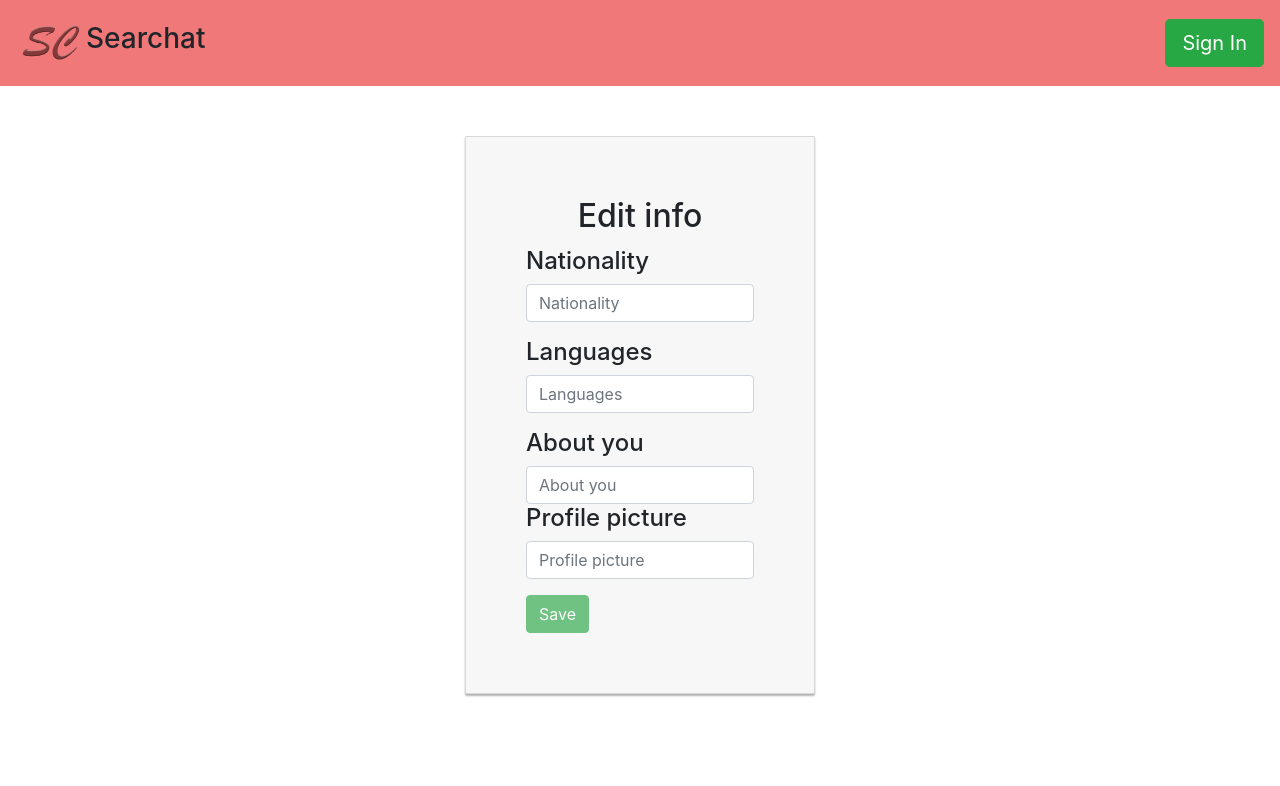
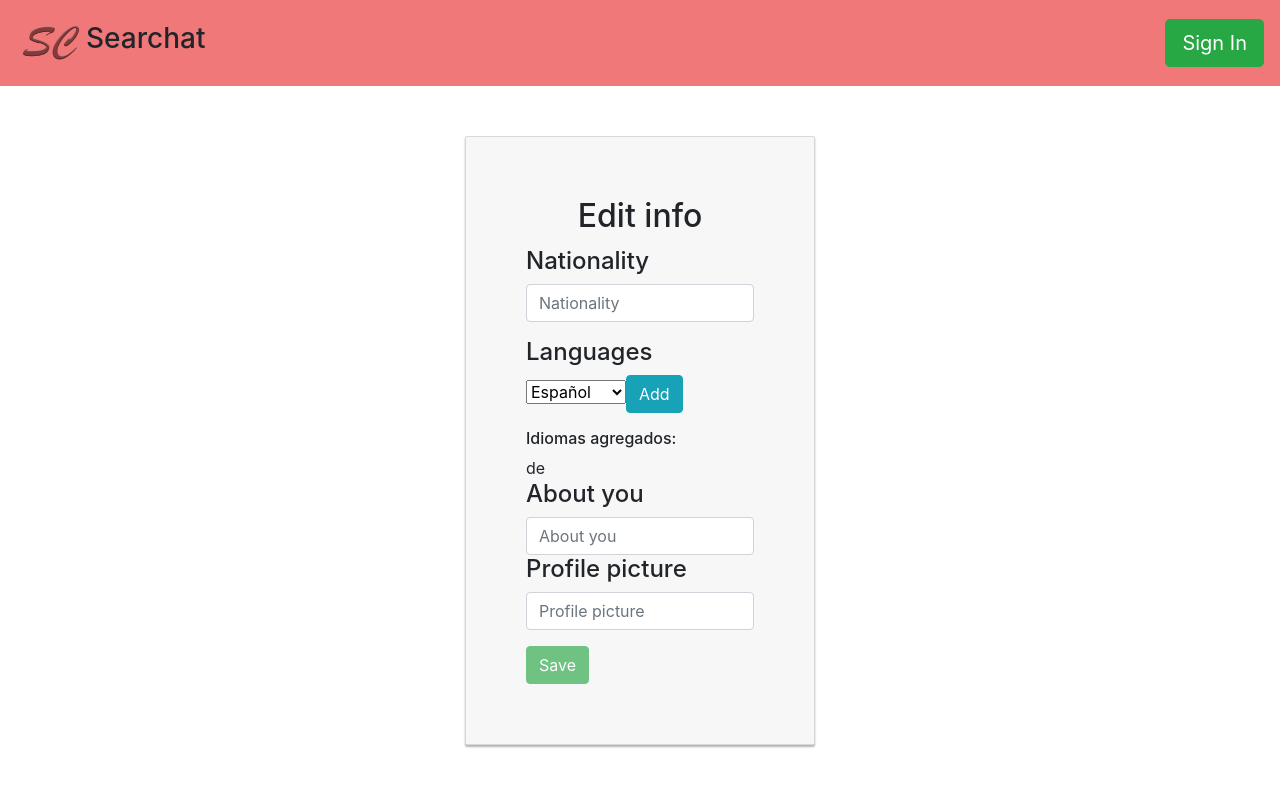
Before and after one commit to Searchat-COSW/Angular, an Angular app: page /profileConfiguration in a window 1280 px wide. Shown: the top 786 px of the page. Built offline with nearby package versions, Linux system fonts and the light colour scheme.

Commit message:
Improving the code

```diff
--- a/src/app/models/activity.ts
+++ b/src/app/models/activity.ts
@@ -4,13 +4,13 @@ export class Activity {
   private name: string;
   private description: string;
   private administrator: User;
-  private languages: string;
+  private languages: string [];
   private location: string;
   private date: string;
   private participants: User[];
   private price: string;
 
-constructor(name:string, description: string,administrator: User, languages:string, location: string, date:string, participants: User[], price:string) {
+constructor(name:string, description: string,administrator: User, languages:string [], location: string, date:string, participants: User[], price:string) {
         this.name = name;
         this.description = description;
         this.administrator = administrator;
--- a/src/app/models/profileInformation.ts
+++ b/src/app/models/profileInformation.ts
@@ -2,13 +2,13 @@ export class ProfileInformation{
 
     private nationality: string;
 
-    private languages: string;
+    private languages: string [];
 
     private aboutYou: string;
 
-    private image: string;
+    private image: File;
 
-    constructor(nationality: string, languages: string, aboutYou: string, image: string){
+    constructor(nationality: string, languages: string[], aboutYou: string, image: File){
         this.nationality = nationality;
         this.languages = languages;
         this.aboutYou = aboutYou;
--- a/src/app/pages/profile-configuration/profile-configuration.component.html
+++ b/src/app/pages/profile-configuration/profile-configuration.component.html
@@ -10,7 +10,25 @@
 
                 <div class="form-group">
                     <h4>Languages</h4>
-                    <input class="form-control" type="text" id="lenguages" placeholder="Languages" formControlName="languages" required>
+                    <select>
+                        <option value="Español">Español</option>
+                        <option value="Ingles">Ingles</option>
+                        <option value="Mandarin">Mandarin</option>
+                        <option value="Portugues">Portugues</option>
+                        <option value="Ruso">Ruso</option>
+                        <option value="Japones">Japones</option>
+                        <option value="Italiano">Italiano</option>
+                        <option value="Aleman">Aleman</option>
+                        <option value="Frances">Frances</option>
+                      </select>
+                      <button class="btn btn-info" (click)="add()">Add</button>
+                </div>
+
+                <div>
+                    <h6>Idiomas agregados: </h6>
+                    <output id="idiomasAdd">
+                        de
+                    </output>
                 </div>
 
                 <div>
--- a/src/app/services/activity.service.ts
+++ b/src/app/services/activity.service.ts
@@ -22,7 +22,7 @@ export class ActivityService extends APIService{
     super(config, authService, http);
   }
 
-  create(name:string, description: string,administrator: User, languages:string, location: string, date:string, participants: User[],price:string) {
+  create(name:string, description: string,administrator: User, languages:string[], location: string, date:string, participants: User[],price:string) {
     return this.post(this.resourceUrl+'/create',new Activity(name, description, administrator,languages,location,date,participants,price));
   }
 
--- a/src/app/services/user.service.ts
+++ b/src/app/services/user.service.ts
@@ -22,7 +22,7 @@ export class UserService  extends APIService{
         return this.post(this.resourceUrl+"/item", new User(username,firstname,email,lastname,password));
   }
 
-  information(nationality:string, languages:string,aboutYou:string,image:string){
+  information(nationality:string, languages:string [],aboutYou:string,image:File){
       return this.post(this.resourceUrl+"/"+sessionStorage.getItem("username"),new ProfileInformation(nationality,languages,aboutYou,image));
   }
 
```
